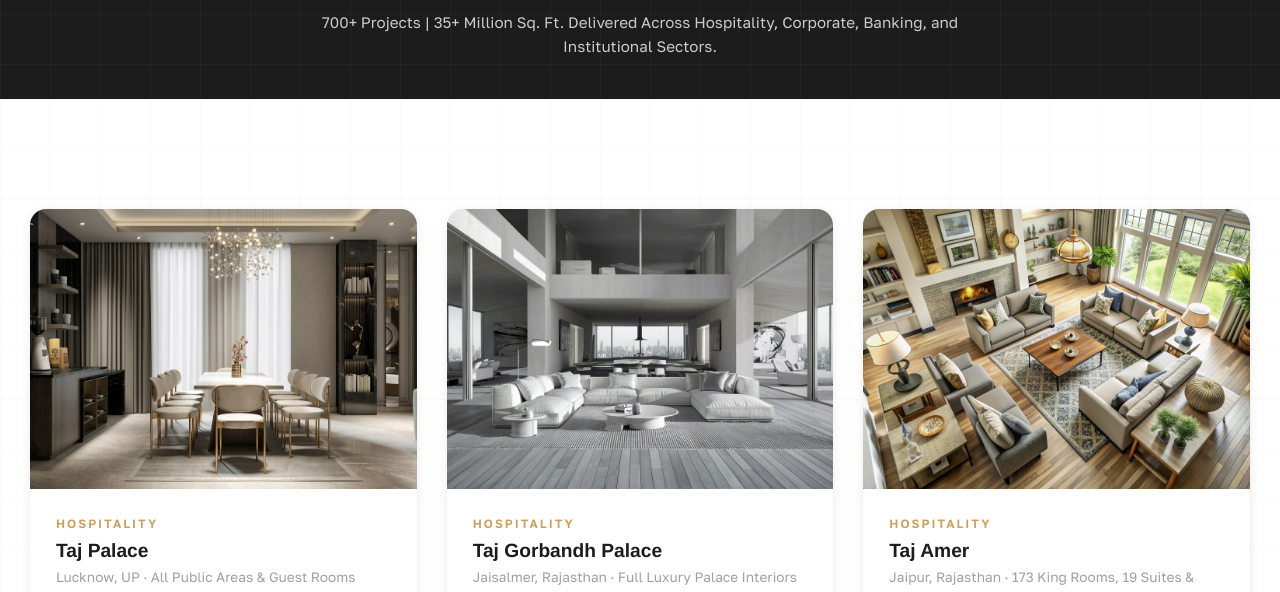
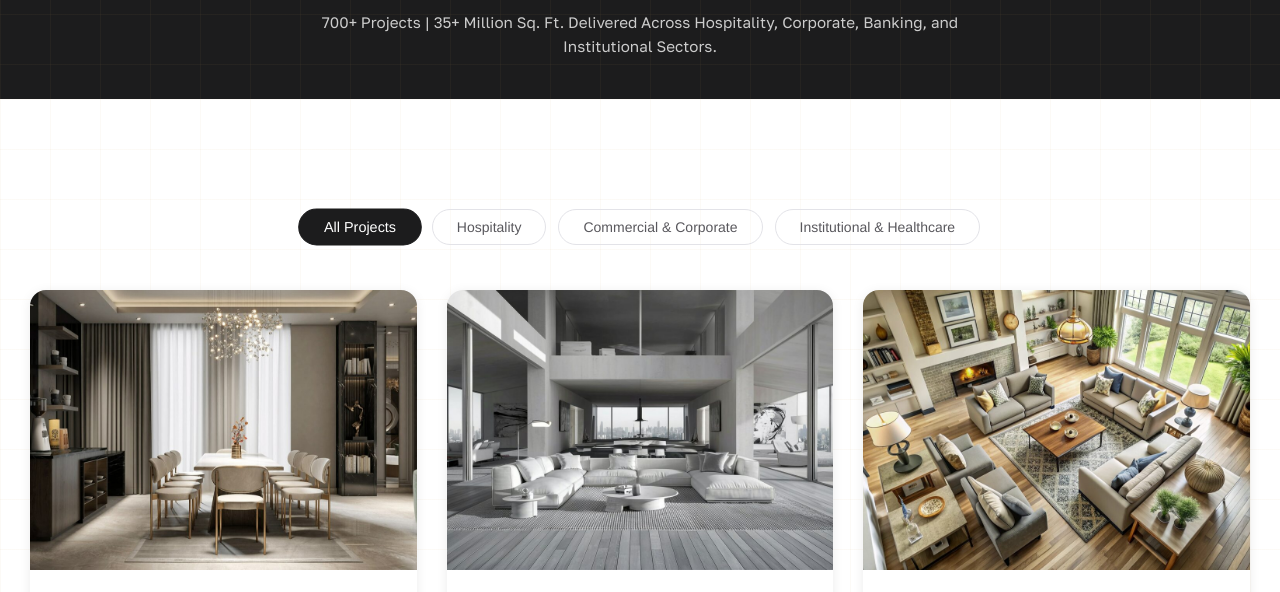
Before and after one commit to brandbuzzersocial-glitch/bnpinteriors, a plain HTML site: page projects.html in a window 1280 px wide. Shown: the part 186-778 px from the top of the page. Drawn offline with Linux system fonts and the light colour scheme; a web font is replaced by a local one.

Commit message:
Restore interactive Project Category Filter Buttons (All, Hospitality, Commercial, Institutional) on projects.html and index.html

```diff
--- a/projects.html
+++ b/projects.html
@@ -61,10 +61,21 @@
 
   <section class="section sketch-bg sketch-bg-both blueprint-grid-bg">
     <div class="container">
+
+      <!-- CATEGORY FILTER BUTTONS -->
+      <div style="margin-bottom: 45px; text-align: center;">
+        <ul class="projects-filter" id="projects-filter" style="display: inline-flex; flex-wrap: wrap; justify-content: center; gap: 12px; list-style: none; padding: 0; margin: 0;">
+          <li><button class="filter-btn active" data-filter="all">All Projects</button></li>
+          <li><button class="filter-btn" data-filter="hospitality">Hospitality</button></li>
+          <li><button class="filter-btn" data-filter="commercial">Commercial & Corporate</button></li>
+          <li><button class="filter-btn" data-filter="institutional">Institutional & Healthcare</button></li>
+        </ul>
+      </div>
+
       <div class="projects-grid" style="display:grid; grid-template-columns: repeat(auto-fit, minmax(320px, 1fr)); gap:30px;" data-anim-stagger>
 
         <!-- PROJECT 1 -->
-        <div class="project-card">
+        <div class="project-card" data-cat="hospitality">
           <div class="project-img-wrap">
             <img src="assets/images/project-1-1024x720.jpg" alt="Taj Palace Lucknow" loading="lazy">
           </div>
@@ -76,7 +87,7 @@
         </div>
 
         <!-- PROJECT 2 -->
-        <div class="project-card">
+        <div class="project-card" data-cat="hospitality">
           <div class="project-img-wrap">
             <img src="assets/images/project-4-1024x720.jpg" alt="Taj Gorbandh Palace Jaisalmer" loading="lazy">
           </div>
@@ -88,7 +99,7 @@
         </div>
 
         <!-- PROJECT 3 -->
-        <div class="project-card">
+        <div class="project-card" data-cat="hospitality">
           <div class="project-img-wrap">
             <img src="assets/images/project-5-1024x720.jpg" alt="Taj Amer Jaipur" loading="lazy">
           </div>
@@ -100,7 +111,7 @@
         </div>
 
         <!-- PROJECT 4 -->
-        <div class="project-card">
+        <div class="project-card" data-cat="hospitality">
           <div class="project-img-wrap">
             <img src="assets/images/project-6-1024x720.jpg" alt="Taj Ganga Kutir Raichak" loading="lazy">
           </div>
@@ -112,7 +123,7 @@
         </div>
 
         <!-- PROJECT 5 -->
-        <div class="project-card">
+        <div class="project-card" data-cat="hospitality">
           <div class="project-img-wrap">
             <img src="assets/images/project-7-1024x720.jpg" alt="Taj Puri Resort & Spa" loading="lazy">
           </div>
@@ -124,7 +135,7 @@
         </div>
 
         <!-- PROJECT 6 -->
-        <div class="project-card">
+        <div class="project-card" data-cat="hospitality">
           <div class="project-img-wrap">
             <img src="assets/images/project-9-1024x720.jpg" alt="The Chambers, Taj Mahal Palace" loading="lazy">
           </div>
@@ -136,7 +147,7 @@
         </div>
 
         <!-- PROJECT 7 -->
-        <div class="project-card">
+        <div class="project-card" data-cat="hospitality">
           <div class="project-img-wrap">
             <img src="assets/images/service-1.jpg" alt="Vivanta Bhubaneswar" loading="lazy">
           </div>
@@ -148,7 +159,7 @@
         </div>
 
         <!-- PROJECT 8 -->
-        <div class="project-card">
+        <div class="project-card" data-cat="hospitality">
           <div class="project-img-wrap">
             <img src="assets/images/service-2.jpg" alt="Radisson Jamshedpur" loading="lazy">
           </div>
@@ -160,7 +171,7 @@
         </div>
 
         <!-- PROJECT 9 -->
-        <div class="project-card">
+        <div class="project-card" data-cat="institutional">
           <div class="project-img-wrap">
             <img src="assets/images/service-3.jpg" alt="Seva Teerth PMO New Delhi" loading="lazy">
           </div>
@@ -172,7 +183,7 @@
         </div>
 
         <!-- PROJECT 10 -->
-        <div class="project-card">
+        <div class="project-card" data-cat="institutional">
           <div class="project-img-wrap">
             <img src="assets/images/service-4.jpg" alt="Amrita Hospitals Faridabad" loading="lazy">
           </div>
@@ -184,7 +195,7 @@
         </div>
 
         <!-- PROJECT 11 -->
-        <div class="project-card">
+        <div class="project-card" data-cat="institutional">
           <div class="project-img-wrap">
             <img src="assets/images/service-5.jpg" alt="Dhirubhai Ambani International School" loading="lazy">
           </div>
@@ -196,7 +207,7 @@
         </div>
 
         <!-- PROJECT 12 -->
-        <div class="project-card">
+        <div class="project-card" data-cat="commercial">
           <div class="project-img-wrap">
             <img src="assets/images/service-6.jpg" alt="Motilal Oswal Headquarters" loading="lazy">
           </div>
```
Also changed, not shown: index.html (+17 -6 lines).
